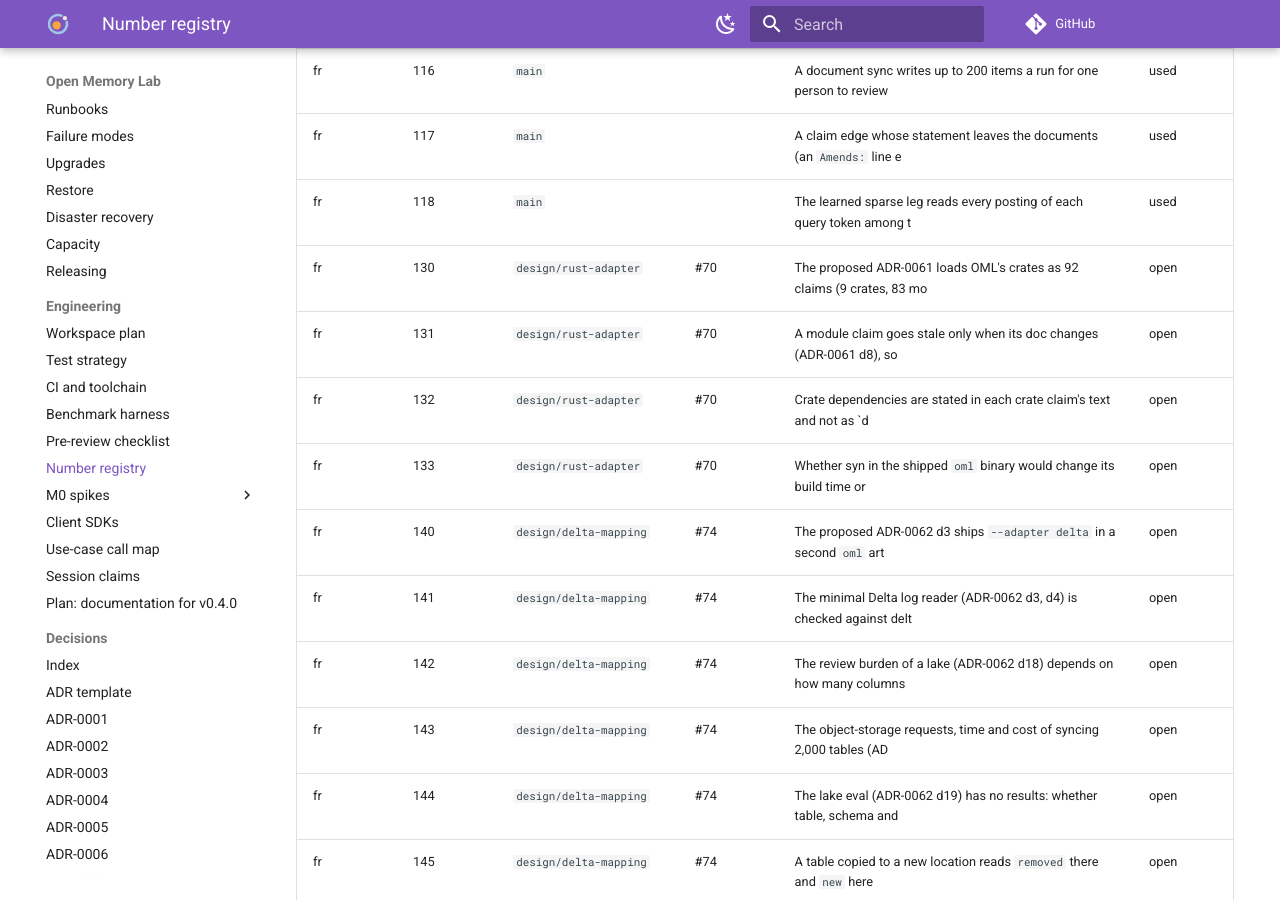
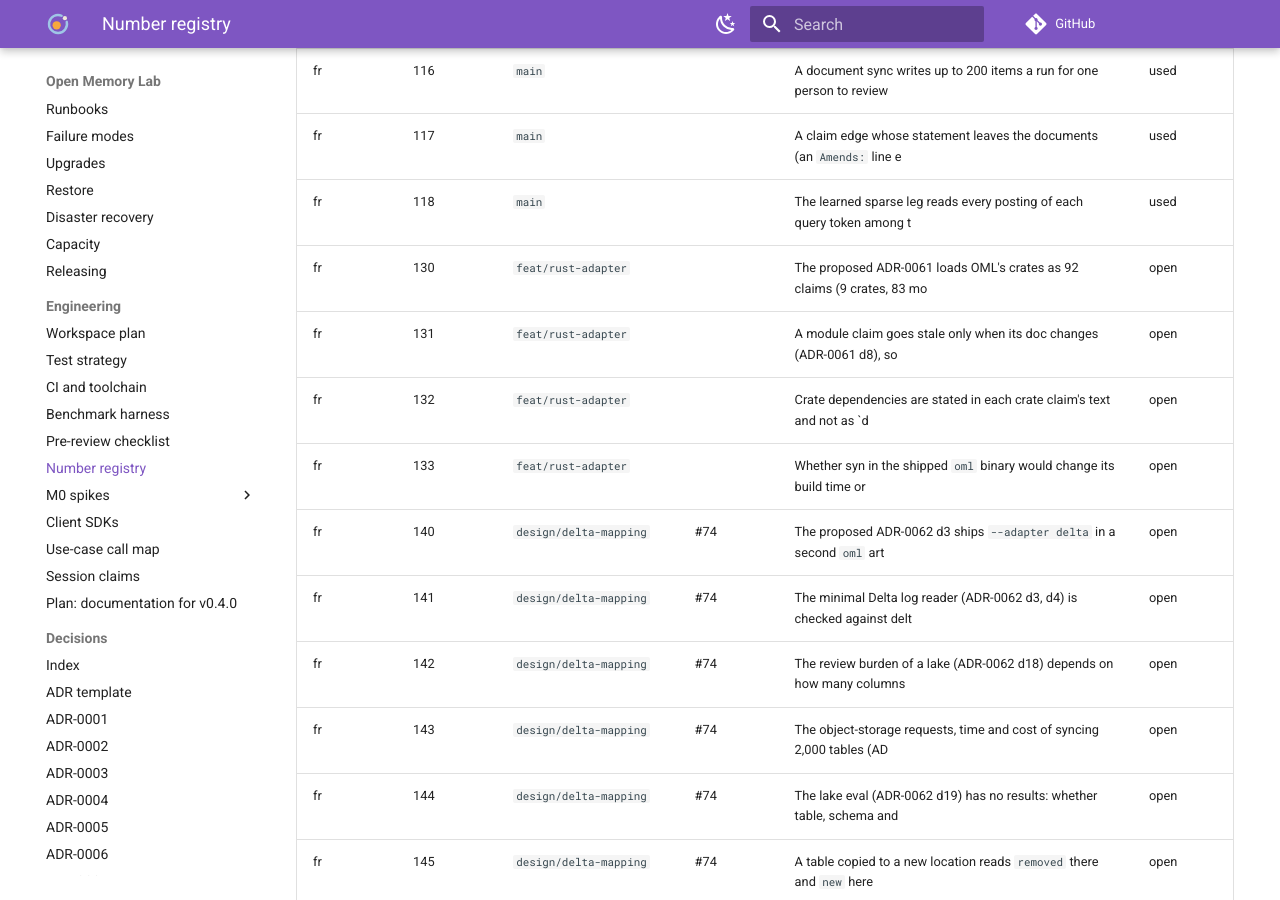
Before and after one commit to e8kor/open-memory-lab, an MkDocs documentation site: the page built from docs/NUMBERS.md, in a window 1280 px wide and 900 px high, scrolled down 10926 px. Built offline with MkDocs 1.6.1 and Material for MkDocs 9.7.7, drawn with Linux system fonts in a browser that asks for light colours; comment, search, counter and statistics services are not loaded; some of the changed text lies outside the part shown.

Commit message:
chore: move the ADR-0061 and FR-130 to FR-133 reservations to feat/rust-adapter, which carries the build; design/rust-adapter (#70) is archived

```diff
--- a/docs/NUMBERS.md
+++ b/docs/NUMBERS.md
@@ -79,7 +79,7 @@ is a collision: the branch that reserved later renumbers.
 | adr | 0058 | `docs/production-requirements` | #71 | the public server runs to stated slos with an error budget and without | open |
 | adr | 0059 | `feat/valid-time-r2` | #83 | a memory states when it is true recall hides what has ended and search | open |
 | adr | 0060 | `feat/lake-writer` | #75 | the lake writer drains the outbox it has seals what it materializes an | open |
-| adr | 0061 | `design/rust-adapter` | #70 | oml sync reads a rust workspace as one claim per crate and one per mod | open |
+| adr | 0061 | `feat/rust-adapter` |     | oml sync reads a rust workspace as one claim per crate and one per mod | open |
 | adr | 0062 | `design/delta-mapping` | #74 | oml sync maps a delta lakes tables into anchored claims from the log a | open |
 | adr | 0063 | `feat/chat-memory` | #78 | a chat turn becomes memory only when the agent in it writes the fact a | open |
 | adr | 0064 | `design/implicit-code-capture` | #80 | a repositorys knowledge is captured implicitly by git hooks and agent  | open |
@@ -195,10 +195,10 @@ is a collision: the branch that reserved later renumbers.
 | fr | 116 | `main` |  | A document sync writes up to 200 items a run for one person to review  | used |
 | fr | 117 | `main` |  | A claim edge whose statement leaves the documents (an `Amends:` line e | used |
 | fr | 118 | `main` |  | The learned sparse leg reads every posting of each query token among t | used |
-| fr | 130 | `design/rust-adapter` | #70 | The proposed ADR-0061 loads OML's crates as 92 claims (9 crates, 83 mo | open |
-| fr | 131 | `design/rust-adapter` | #70 | A module claim goes stale only when its doc changes (ADR-0061 d8), so  | open |
-| fr | 132 | `design/rust-adapter` | #70 | Crate dependencies are stated in each crate claim's text and not as `d | open |
-| fr | 133 | `design/rust-adapter` | #70 | Whether syn in the shipped `oml` binary would change its build time or | open |
+| fr | 130 | `feat/rust-adapter` |     | The proposed ADR-0061 loads OML's crates as 92 claims (9 crates, 83 mo | open |
+| fr | 131 | `feat/rust-adapter` |     | A module claim goes stale only when its doc changes (ADR-0061 d8), so  | open |
+| fr | 132 | `feat/rust-adapter` |     | Crate dependencies are stated in each crate claim's text and not as `d | open |
+| fr | 133 | `feat/rust-adapter` |     | Whether syn in the shipped `oml` binary would change its build time or | open |
 | fr | 140 | `design/delta-mapping` | #74 | The proposed ADR-0062 d3 ships `--adapter delta` in a second `oml` art | open |
 | fr | 141 | `design/delta-mapping` | #74 | The minimal Delta log reader (ADR-0062 d3, d4) is checked against delt | open |
 | fr | 142 | `design/delta-mapping` | #74 | The review burden of a lake (ADR-0062 d18) depends on how many columns | open |
```
